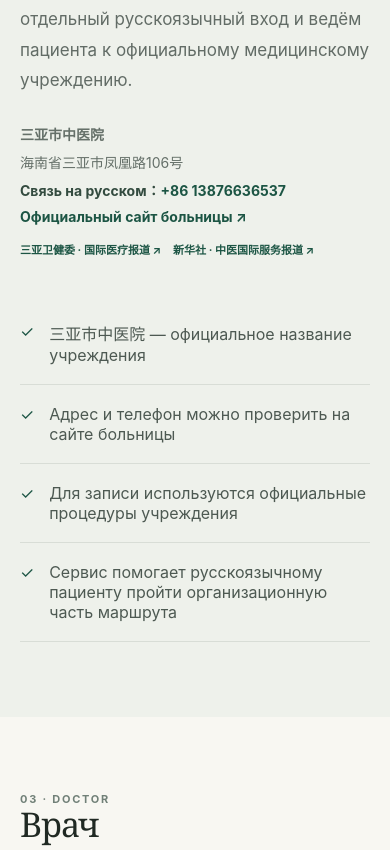
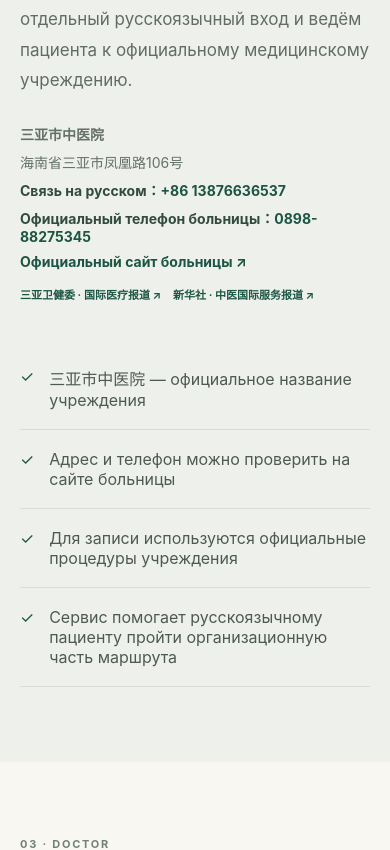
Before and after one commit to cymswj/Acupuncture, a React (Vite) app: page / in a window 390 px wide. Shown: the part 3182-4032 px from the top of the page. Built offline with nearby package versions, Linux system fonts and the light colour scheme.

Commit message:
fix: show both service and official hospital phone

```diff
--- a/src/main.jsx
+++ b/src/main.jsx
@@ -481,7 +481,7 @@ function App() {
       <section className="section" id="about"><div className="container"><div className="sectionHead"><span>01</span><h2>{t.introTitle}</h2><p>{t.introText}</p></div><div className="cards">{t.cards.map(c=><article key={c[0]}><span>{c[0]}</span><h3>{c[1]}</h3><p>{c[2]}</p></article>)}</div></div></section>
 
       <section className="section soft" id="hospital"><div className="container split">
-        <div><div className="kicker">02 · HOSPITAL</div><h2>{t.hospitalTitle}</h2><p>{t.hospitalText}</p><div className="hospitalMeta"><strong>{hospital.officialName}</strong><span>{hospital.address}</span>{contactPhone ? <span><b>{contactPhoneLabel}：</b><a href={contactPhoneUrl || ('tel:' + contactPhone.replace(/[^\d+]/g, ''))}>{contactPhone}</a></span> : null}<a href={hospital.website} target="_blank" rel="noopener noreferrer">{t.official} ↗</a><div className="sourceLinks"><a href="https://ws.sanya.gov.cn/wjwsite/ttxw/202607/8a75783eac224a9f8833dc34bf7fda42.shtml" target="_blank" rel="noopener noreferrer">三亚卫健委 · 国际医疗报道 ↗</a><a href="https://app.xinhuanet.com/news/article.html?articleId=20260831853e79fd100f473b948ddb9538e80c78" target="_blank" rel="noopener noreferrer">新华社 · 中医国际服务报道 ↗</a></div></div></div>
+        <div><div className="kicker">02 · HOSPITAL</div><h2>{t.hospitalTitle}</h2><p>{t.hospitalText}</p><div className="hospitalMeta"><strong>{hospital.officialName}</strong><span>{hospital.address}</span>{contactPhone ? <span><b>{contactPhoneLabel}：</b><a href={contactPhoneUrl || ('tel:' + contactPhone.replace(/[^\d+]/g, ''))}>{contactPhone}</a></span> : null}{hospital.phone ? <span><b>{lang==='ru' ? 'Официальный телефон больницы' : lang==='zh' ? '医院官方电话' : 'Official hospital phone'}：</b><a href={'tel:' + hospital.phone.replace(/[^\d+]/g, '')}>{hospital.phone}</a></span> : null}<a href={hospital.website} target="_blank" rel="noopener noreferrer">{t.official} ↗</a><div className="sourceLinks"><a href="https://ws.sanya.gov.cn/wjwsite/ttxw/202607/8a75783eac224a9f8833dc34bf7fda42.shtml" target="_blank" rel="noopener noreferrer">三亚卫健委 · 国际医疗报道 ↗</a><a href="https://app.xinhuanet.com/news/article.html?articleId=20260831853e79fd100f473b948ddb9538e80c78" target="_blank" rel="noopener noreferrer">新华社 · 中医国际服务报道 ↗</a></div></div></div>
         <ul>{t.hospitalPoints.map(x=><li key={x}>✓ <span>{x}</span></li>)}</ul>
       </div></section>
 
```
